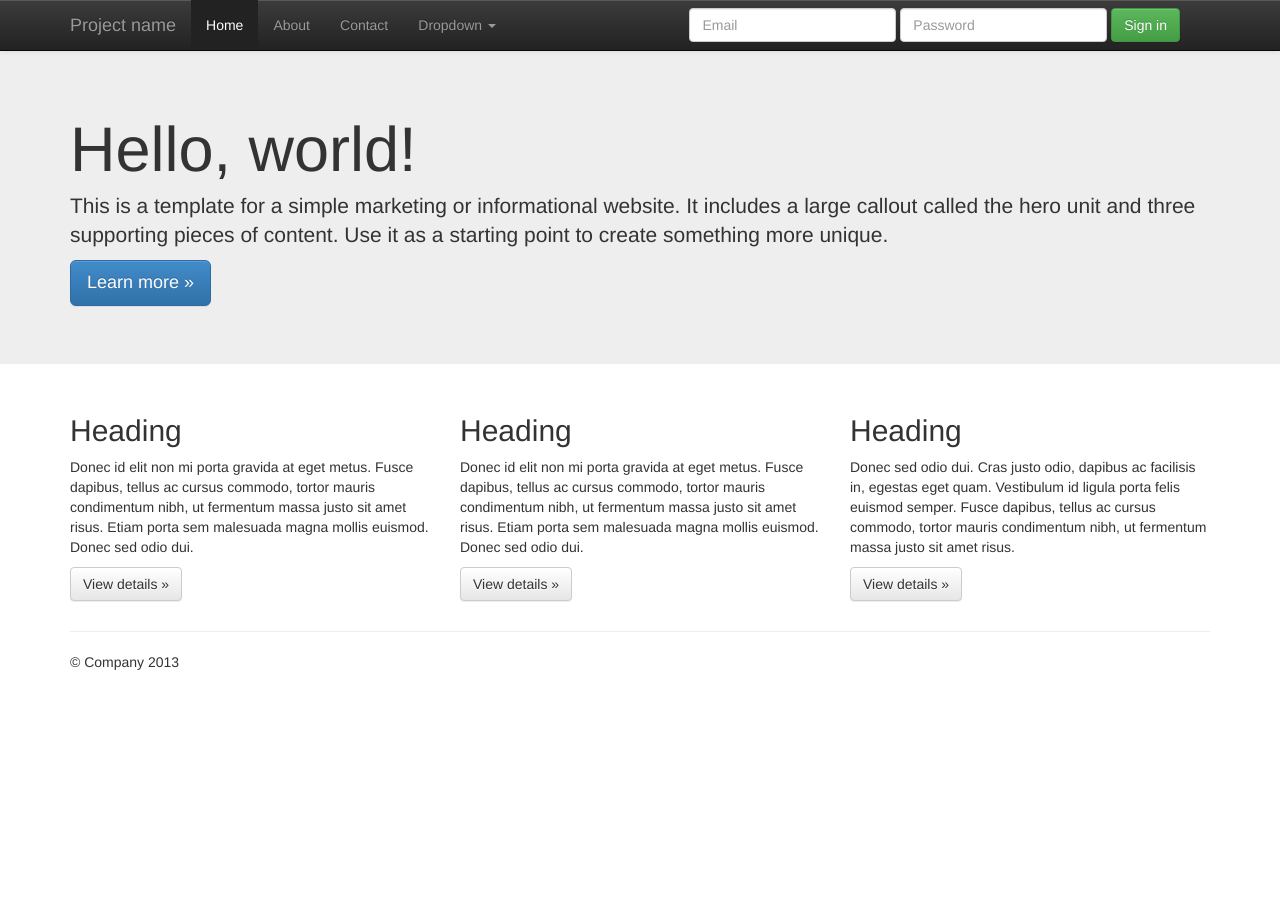
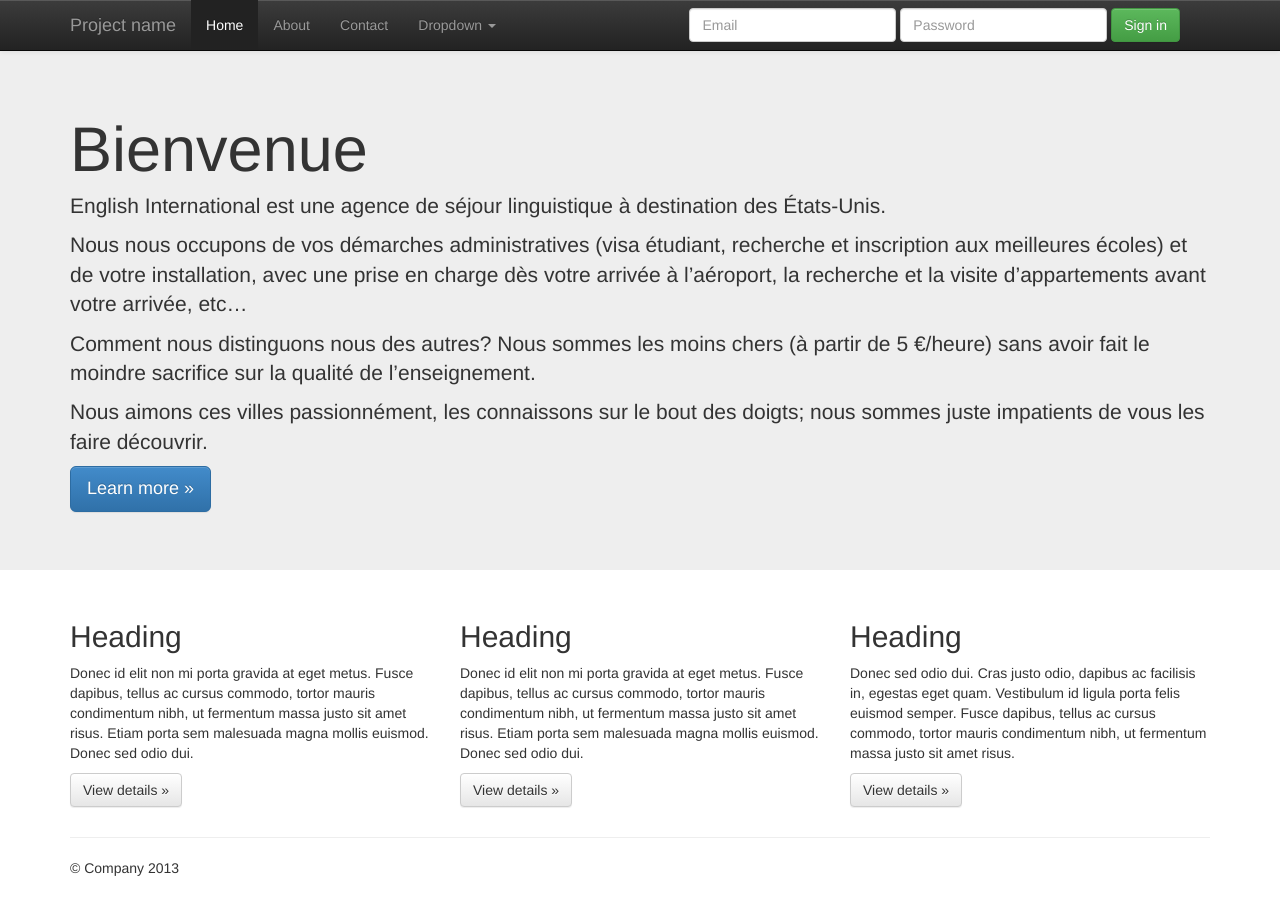
Before and after one commit to Sofiane94/opportunityusa, a plain HTML site: page index.html in a window 1280 px wide. Before the commit the page ends 800 px from the top, so only its background shows below. Drawn offline with nearby package versions, Linux system fonts and the light colour scheme.

Commit message:
Add the intro text

```diff
--- a/index.html
+++ b/index.html
@@ -64,8 +64,23 @@
     <!-- Main jumbotron for a primary marketing message or call to action -->
     <div class="jumbotron">
       <div class="container">
-        <h1>Hello, world!</h1>
-        <p>This is a template for a simple marketing or informational website. It includes a large callout called the hero unit and three supporting pieces of content. Use it as a starting point to create something more unique.</p>
+        <h1>Bienvenue</h1>
+        <p>English International est une agence de séjour linguistique
+        à destination des États-Unis.</p>
+
+        <p>Nous nous occupons de vos démarches administratives (visa
+        étudiant, recherche et inscription aux meilleures écoles)
+        et de votre installation, avec une prise en charge dès votre
+        arrivée à l’aéroport, la recherche et la visite d’appartements
+        avant votre arrivée, etc…</p>
+
+        <p>Comment nous distinguons nous des autres? Nous sommes
+        les moins chers (à partir de 5 €/heure) sans avoir fait le
+        moindre sacrifice sur la qualité de l’enseignement.</p>
+
+        <p>Nous aimons ces villes passionnément, les connaissons
+        sur le bout des doigts; nous sommes juste impatients de
+        vous les faire découvrir.</p>
         <p><a class="btn btn-primary btn-lg">Learn more &raquo;</a></p>
       </div>
     </div>
```
